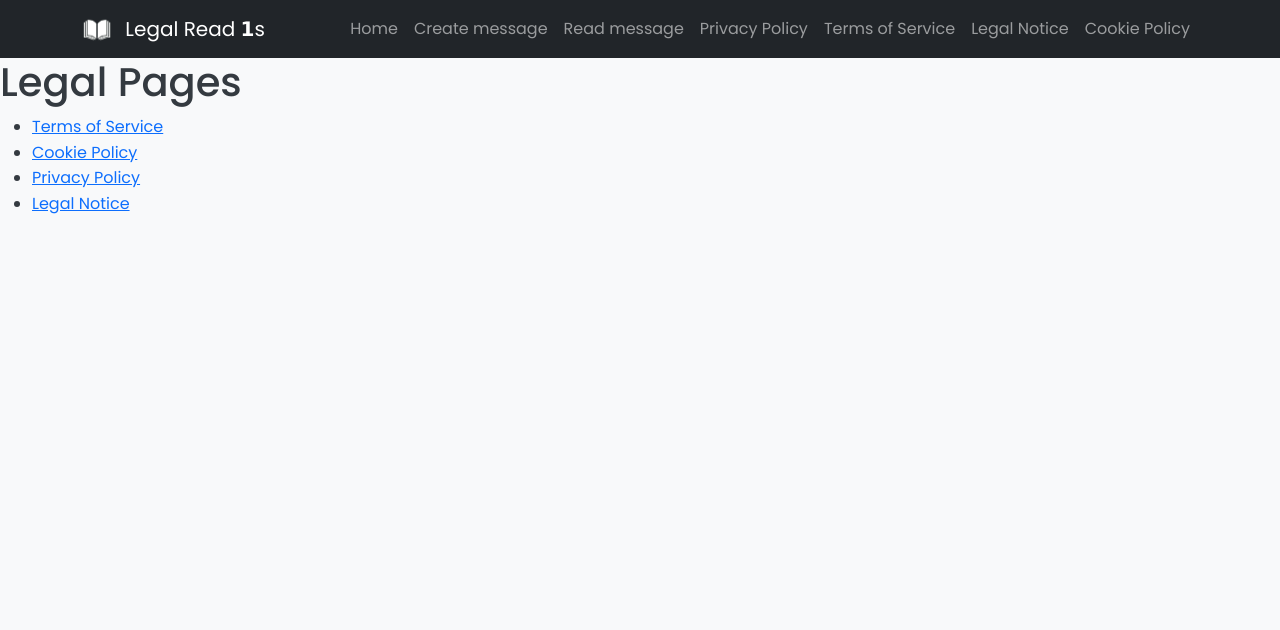
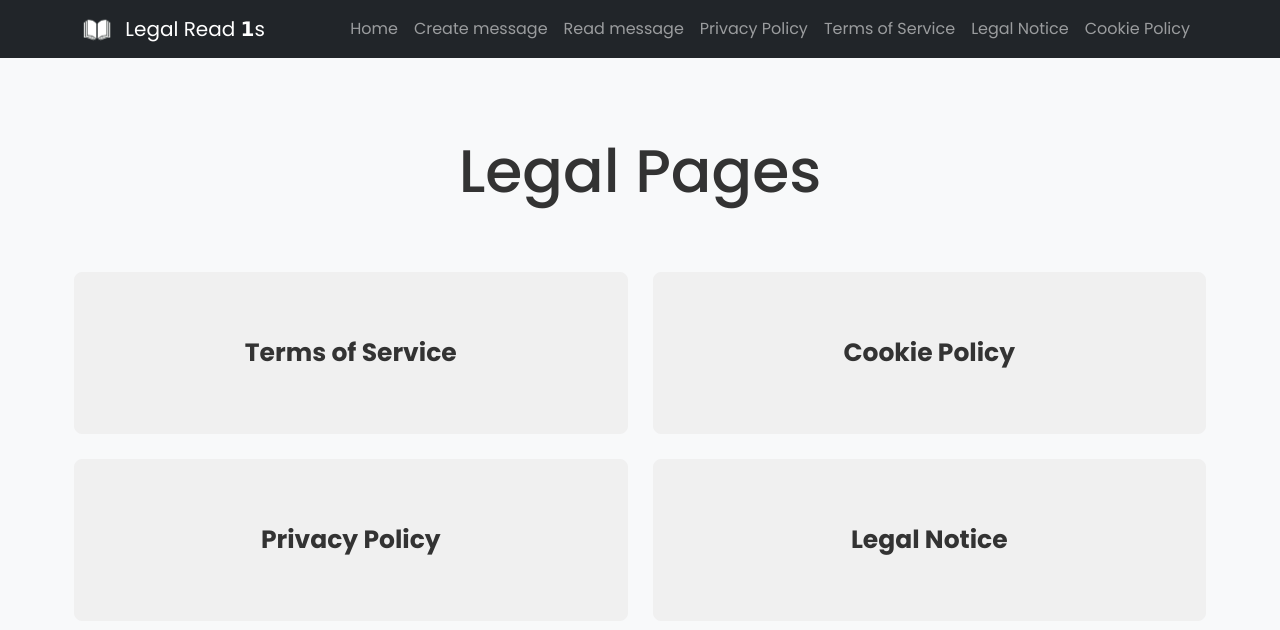
Before and after one commit to jaanque/Read1s-legal, a PHP site: page / in a window 1280 px wide. Shown: the top 630 px of the page. Run offline with PHP 8.4, Linux system fonts and the light colour scheme.

Commit message:
updating...

```diff
--- a/css/index.php.css
+++ b/css/index.php.css
@@ -0,0 +1,62 @@
+.h1 {
+    font-size: 60px;
+    text-align: center;
+    color: #333;
+    margin-bottom: 30px;
+}
+
+.ul {
+    display: grid;
+    grid-template-columns: 1fr 1fr;  /* 2 columnas */
+    grid-template-rows: 1fr 1fr;     /* 2 filas */
+    gap: 25px;                       /* Espacio entre elementos */
+    padding: 10px;
+    border-radius: 10px;
+    width: 90%;                      /* Aumentado para más ancho horizontal */
+    list-style-type: none;
+    margin: 0 auto;                  /* Centrado horizontal */
+}
+
+.li {
+    background-color: #f0f0f0;
+    border-radius: 8px;
+    overflow: hidden;
+    transition: 1s;
+    min-height: 100px;               /* Un poco menos de altura vertical */
+    width: 100%;                    /* Asegura que ocupe todo el ancho disponible */
+    border: #f0f0f0 solid 1px;
+}
+
+.li:hover {
+    transition: 1s;
+    border: 1px solid #333;
+    box-shadow: 0 6px 12px rgba(0, 0, 0, 0.1);
+}
+
+.li .a {
+    display: flex;
+    justify-content: center;
+    align-items: center;
+    padding: 60px 110px;              /* Más padding horizontal, menos vertical */
+    text-decoration: none;
+    color: #333;
+    font-weight: bold;
+    text-align: center;
+    height: 100%;
+    width: 100%;
+    font-size: 25px;
+}
+
+/* Responsive para pantallas pequeñas */
+@media (max-width: 600px) {
+    .ul {
+        grid-template-columns: 1fr;  /* Cambia a 1 columna en pantallas pequeñas */
+        grid-template-rows: repeat(4, 1fr);
+        width: 90%;
+    }
+
+    .li .a {
+        padding: 30px 50px;          /* Ajusta el padding para pantallas pequeñas */
+        font-size: 20px;
+    }
+}
--- a/index.php
+++ b/index.php
@@ -10,12 +10,14 @@ include 'header-legal.php'; ?>
     <title>Read1s Legal</title>
 </head>
 <body>
-    <h1>Legal Pages</h1>
-    <ul>
-        <li class="li"><a href="Terms-of-Service.php">Terms of Service</a></li>
-        <li class="li"><a href="Cookie-Policy.php">Cookie Policy</a></li>
-        <li class="li"><a href="Privacy-Policy.php">Privacy Policy</a></li>
-        <li class="li"><a href="Legal-Notice.php">Legal Notice</a></li>
+    <br><br><br>
+    <h1 class="h1">Legal Pages</h1>
+    <br>
+    <ul class="ul">
+        <li class="li"><a class="a" href="Terms-of-Service.php">Terms of Service</a></li>
+        <li class="li"><a class="a" href="Cookie-Policy.php">Cookie Policy</a></li>
+        <li class="li"><a class="a" href="Privacy-Policy.php">Privacy Policy</a></li>
+        <li class="li"><a class="a" href="Legal-Notice.php">Legal Notice</a></li>
     </ul>
 </body>
 </html>
```
Also changed, not shown: js/script.js (added).
